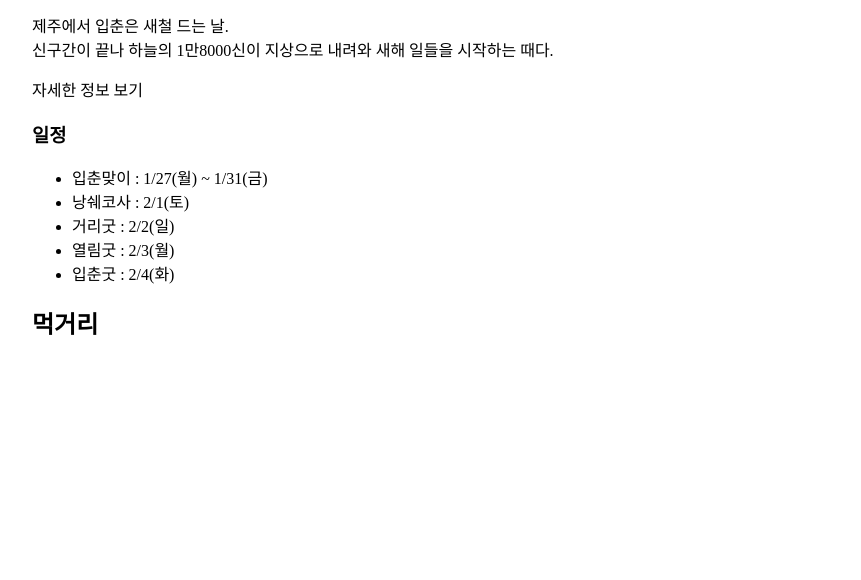
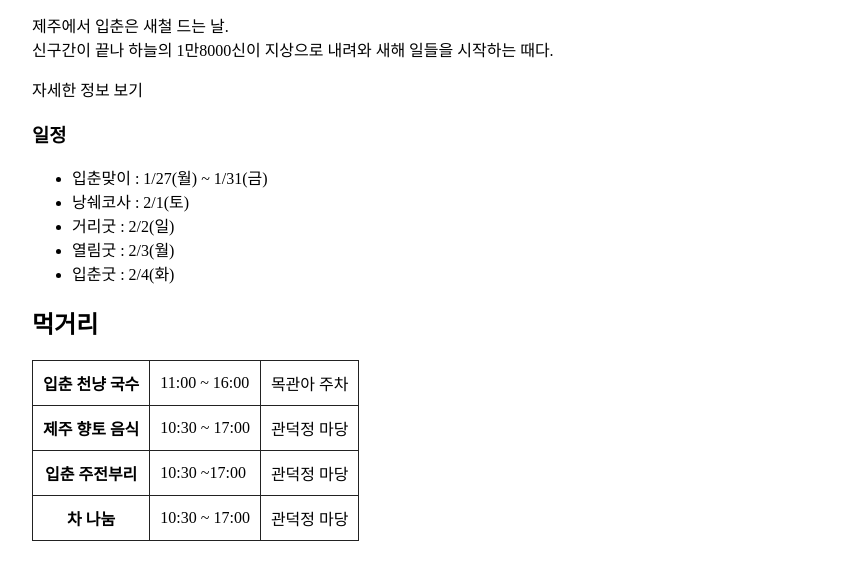
Before and after one commit to Knell999/HTML_CSS_JS, a plain HTML site: page 04/poster-table.html in a window 1280 px wide. Shown: the part 140-720 px from the top of the page, without its empty margins (208-1069 px from the left). Drawn offline with Linux system fonts and the light colour scheme.

Commit message:
Updatd 221208

```diff
--- a/04/poster-table.html
+++ b/04/poster-table.html
@@ -22,6 +22,28 @@
       <li>입춘굿 : 2/4(화)</li>
     </ul>
     <h2>먹거리</h2>
+    <table>
+      <tr>
+        <th>입춘 천냥 국수</th>
+        <td>11:00 ~ 16:00</td>
+        <td>목관아 주차</td>
+      </tr>
+      <tr>
+        <th>제주 향토 음식</th>
+        <td>10:30 ~ 17:00</td>
+        <td>관덕정 마당</td>
+      </tr>
+      <tr>
+        <th>입춘 주전부리</th>
+        <td>10:30 ~17:00</td>
+        <td>관덕정 마당</td>
+      </tr>
+      <tr>
+        <th>차 나눔</th>
+        <td>10:30 ~ 17:00</td>
+        <td>관덕정 마당</td>
+      </tr>
+    </table>
   </div>
 </body>
 </html>
```
Also changed, not shown: 04/poster-list.html (+7 -1 lines).
